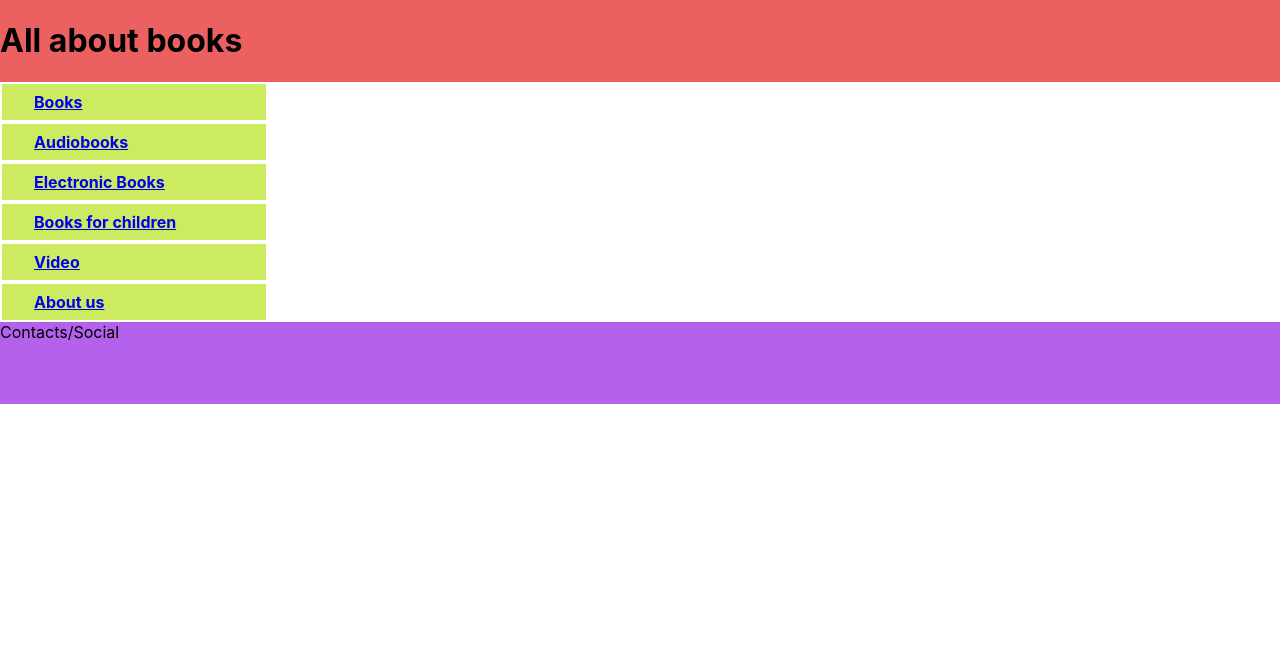
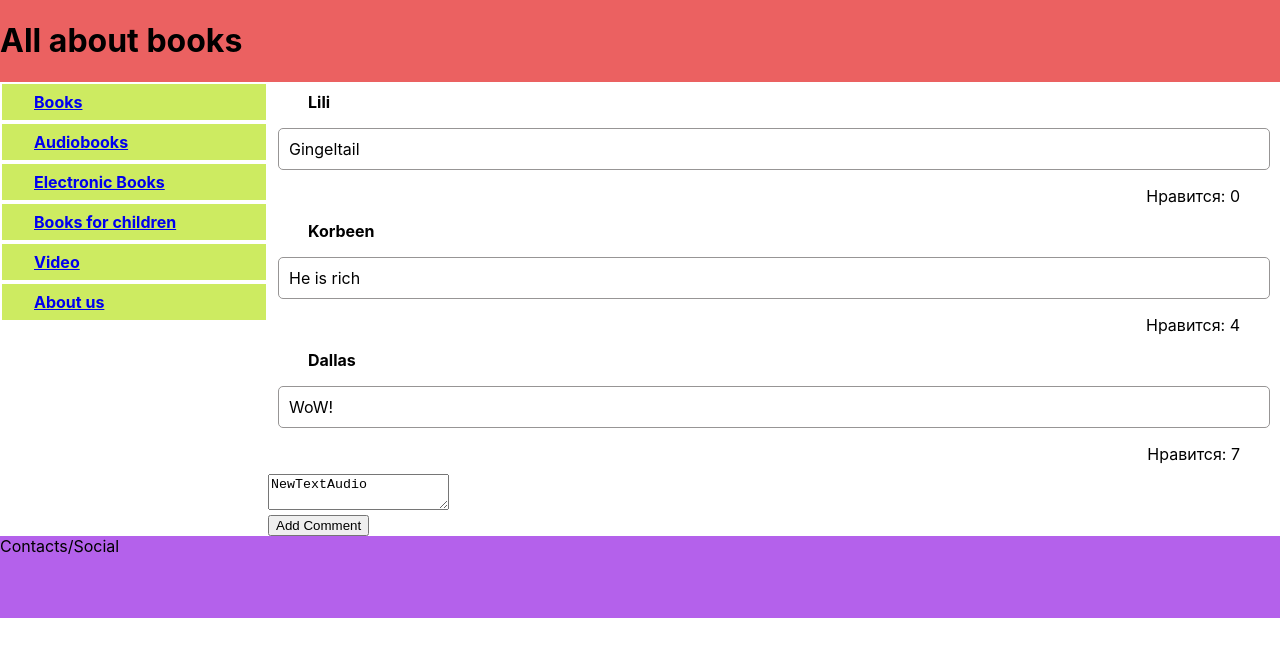
Before and after one commit to SergBlack/books, a React (Create React App) app: page /audioBookComments in a window 1280 px wide. Shown: the top 656 px of the page. Built offline with nearby package versions, Linux system fonts and the light colour scheme.

Commit message:
Add Container Component to AudioBooksPage Comments Section

```diff
--- a/src/App.js
+++ b/src/App.js
@@ -11,7 +11,7 @@ import Childbooks from "./components/Childbooks/Childbooks";
 import VideoContent from "./components/VideoContent/VideoContent";
 import About from "./components/About/About";
 import CommentsContainer from "./components/Books/Comments/CommentsContainer";
-import AudioComments from "./components/Audiobooks/AudioComments/AudioComments";
+import AudioBookCommentsContainer from "./components/Audiobooks/AudioComments/AudioBookCommentsContainer";
 import Footer from "./components/Footer/Footer";
 
 function App(props) {
@@ -42,9 +42,9 @@ function App(props) {
           )}
         />
         <Route
-          path="/audioComments"
+          path="/audioBookComments"
           render={() => (
-            <AudioComments
+            <AudioBookCommentsContainer
               audioBookComments={props.state.audioBooksPage.audioBookComments}
               newCommentText={props.state.audioBooksPage.newCommentText}
               dispatch={props.dispatch}
--- a/src/components/Audiobooks/AudioBookInfo/AudioBookInfo.jsx
+++ b/src/components/Audiobooks/AudioBookInfo/AudioBookInfo.jsx
@@ -21,7 +21,7 @@ const AudioBookInfo = props => {
         </ul>
 
         <p>{props.description}</p>
-        <NavLink to="/audioComments">Comments</NavLink>
+        <NavLink to="/audioBookComments">Comments</NavLink>
       </div>
     </div>
   );
--- a/src/components/Audiobooks/AudioComments/AudioCommentElem.jsx
+++ b/src/components/Audiobooks/AudioComments/AudioBookCommentElem.jsx
@@ -1,7 +1,7 @@
 import React from "react";
 import styles from "./../AudioBooks.module.css";
 
-const AudioCommentElem = props => {
+const AudioBookCommentElem = props => {
   return (
     <div className={styles.comment}>
       <b className={styles.userName}>{props.user}</b>
@@ -11,4 +11,4 @@ const AudioCommentElem = props => {
   );
 };
 
-export default AudioCommentElem;
+export default AudioBookCommentElem;
--- /dev/null
+++ b/src/components/Audiobooks/AudioComments/AudioBookComments.jsx
@@ -0,0 +1,28 @@
+import React from "react";
+
+const AudioBookComments = props => {
+  let textRef = React.createRef();
+  const addComment = () => {
+    props.addComment();
+  };
+
+  const updCommentText = () => {
+    let text = textRef.current.value;
+    props.updCommentText(text);
+  };
+
+  return (
+    <div>
+      <textarea
+        onChange={updCommentText}
+        ref={textRef}
+        value={props.newCommentText}
+      ></textarea>
+      <div>
+        <button onClick={addComment}>Add Comment</button>
+      </div>
+    </div>
+  );
+};
+
+export default AudioBookComments;
--- a/src/components/Audiobooks/AudioComments/AudioComments.jsx
+++ b/src/components/Audiobooks/AudioComments/AudioBookCommentsContainer.jsx
@@ -1,43 +1,38 @@
 import React from "react";
-import AudioCommentElem from "./AudioCommentElem";
+import AudioBookCommentElem from "./AudioBookCommentElem";
+import AudioBookComments from "./AudioBookComments";
 import {
   updCommentAudioBooksPageAC,
   addCommentAudioBooksPageAC
-} from "./../../../redux/audiobooks-reducer";
+} from "../../../redux/audiobooks-reducer";
 
-const AudioComments = props => {
+const audioBookCommentsContainer = props => {
   let audioBookCommentElem = props.audioBookComments.map((el, index) => {
     return (
-      <AudioCommentElem
+      <AudioBookCommentElem
         comment={el.comment}
         user={el.user}
         likesCount={el.likesCount}
       />
     );
   });
-  let textRef = React.createRef();
   const addComment = () => {
     props.dispatch(addCommentAudioBooksPageAC());
   };
 
-  const updCommentText = () => {
-    let text = textRef.current.value;
+  const updCommentText = text => {
     props.dispatch(updCommentAudioBooksPageAC(text));
   };
-
   return (
     <div>
       <div>{audioBookCommentElem}</div>
-      <textarea
-        onChange={updCommentText}
-        ref={textRef}
-        value={props.newCommentText}
-      ></textarea>
-      <div>
-        <button onClick={addComment}>Add Comment</button>
-      </div>
+      <AudioBookComments
+        addComment={addComment}
+        updCommentText={updCommentText}
+        newCommentText={props.newCommentText}
+      />
     </div>
   );
 };
 
-export default AudioComments;
+export default audioBookCommentsContainer;
```
